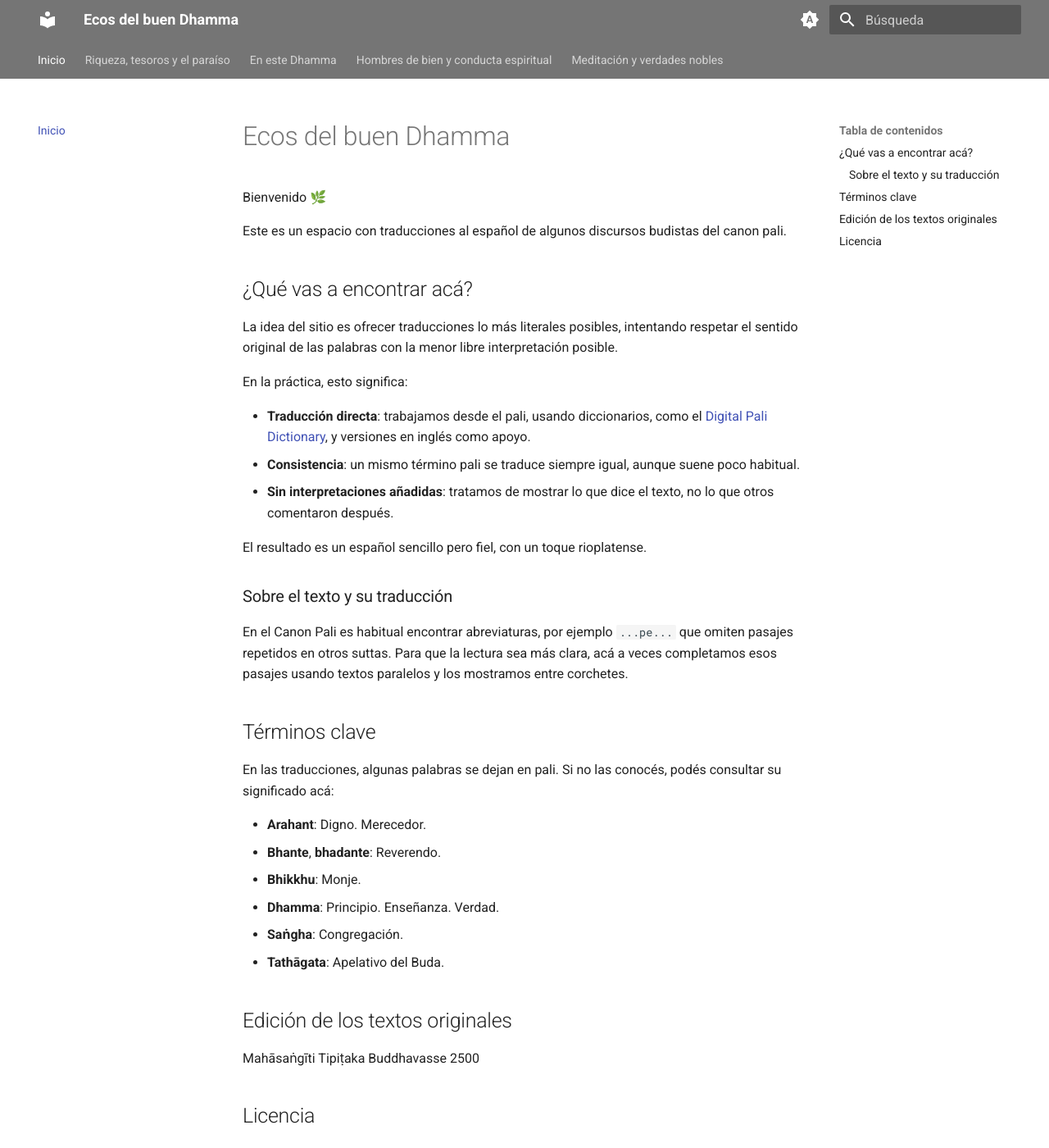
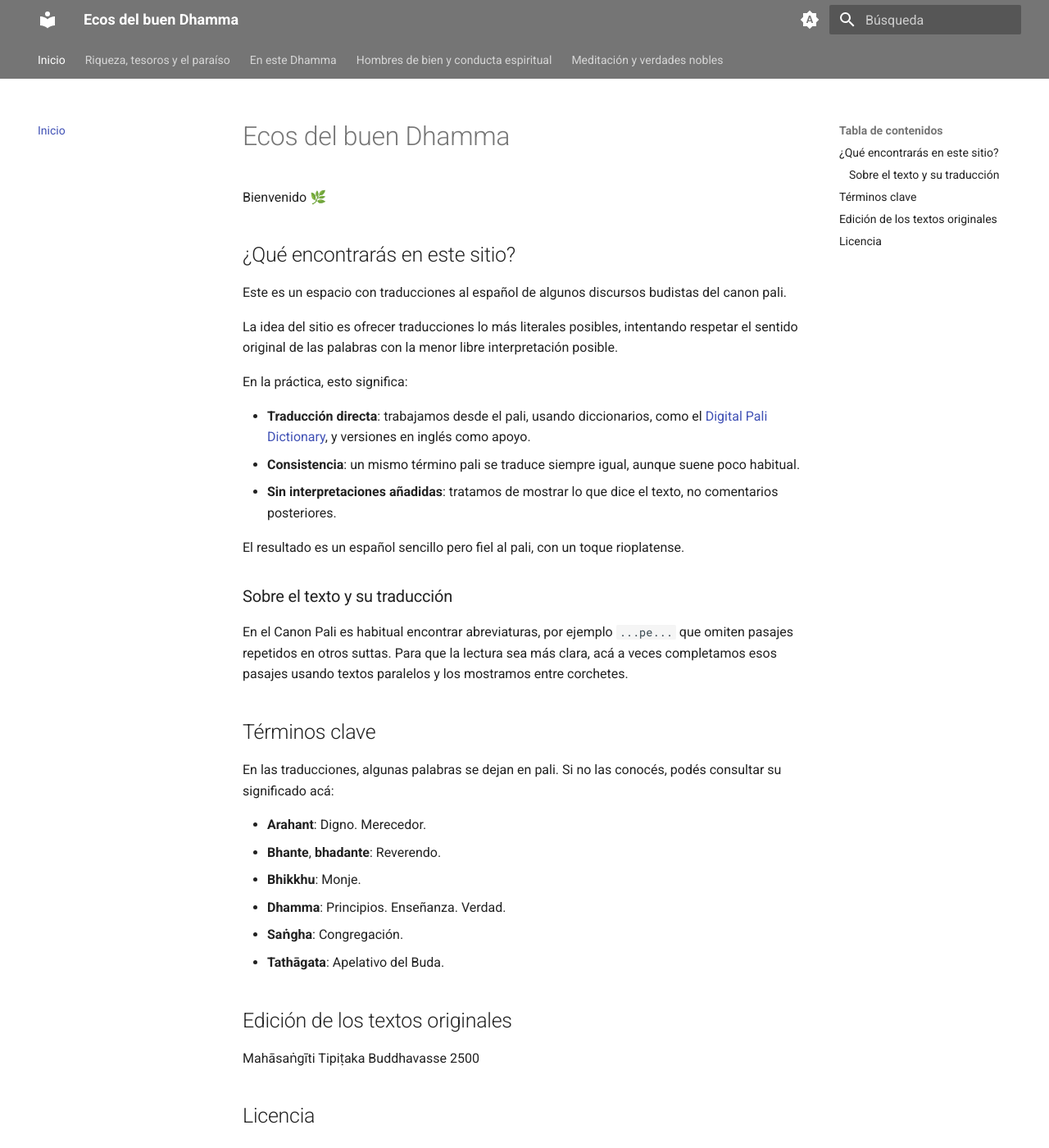
Before and after one commit to mjaviem/suttas-spanish, an MkDocs documentation site: the page built from docs/index.md, in a window 1280 px wide and 1400 px high. Shown: the whole window at 82% size. Built offline with MkDocs 1.6.1 and Material for MkDocs 9.7.7, drawn with Linux system fonts in a browser that asks for light colours.

Commit message:
Update index page and add SN 39.16 sutta

```diff
--- a/docs/index.md
+++ b/docs/index.md
@@ -2,9 +2,9 @@
 
 Bienvenido 🌿
 
+## ¿Qué encontrarás en este sitio?
+
 Este es un espacio con traducciones al español de algunos discursos budistas del canon pali.
-
-## ¿Qué vas a encontrar acá?
 
 La idea del sitio es ofrecer traducciones lo más literales posibles, intentando respetar el sentido original de las palabras con la menor libre interpretación posible.
 
@@ -12,9 +12,9 @@ En la práctica, esto significa:
 
 - **Traducción directa**: trabajamos desde el pali, usando diccionarios, como el [Digital Pali Dictionary](https://dpdict.net/), y versiones en inglés como apoyo.
 - **Consistencia**: un mismo término pali se traduce siempre igual, aunque suene poco habitual.
-- **Sin interpretaciones añadidas**: tratamos de mostrar lo que dice el texto, no lo que otros comentaron después.
+- **Sin interpretaciones añadidas**: tratamos de mostrar lo que dice el texto, no comentarios posteriores.
 
-El resultado es un español sencillo pero fiel, con un toque rioplatense.
+El resultado es un español sencillo pero fiel al pali, con un toque rioplatense.
 
 ### Sobre el texto y su traducción
 
@@ -27,7 +27,7 @@ En las traducciones, algunas palabras se dejan en pali. Si no las conocés, pod
 - **Arahant**: Digno. Merecedor.
 - **Bhante**, **bhadante**: Reverendo.
 - **Bhikkhu**: Monje.
-- **Dhamma**: Principio. Enseñanza. Verdad.
+- **Dhamma**: Principios. Enseñanza. Verdad.
 - **Saṅgha**: Congregación.
 - **Tathāgata**: Apelativo del Buda.
 
--- a/mkdocs.yml
+++ b/mkdocs.yml
@@ -59,6 +59,7 @@ nav:
       - AN 8.33 Dānavatthusutta – Discurso de los fundamentos de regalar: AN-8.33.md
   - En este Dhamma:
       - AN 10.66 Dutiyasukhasutta – Discurso segundo de la satisfacción: AN-10.66.md
+      - SN 39.16 Dukkarasutta – Discurso de lo difícil de conseguir: SN-39.16.md
       - AN 3.55 Nibbutasutta – Discurso de lo disipado: AN-3.55.md
   - Hombres de bien y conducta espiritual:
       - AN 4.242 Sappurisānisaṁsasutta – Discurso de las ventajas de un hombre de bien: AN-4.242.md
```
